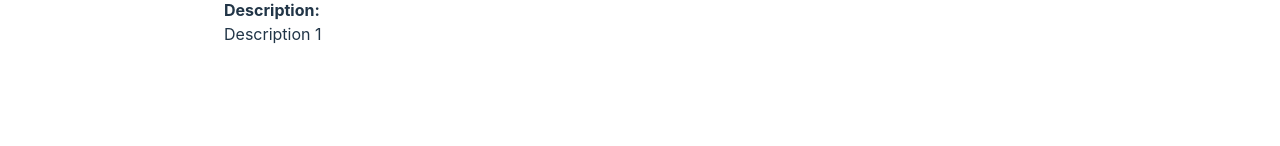
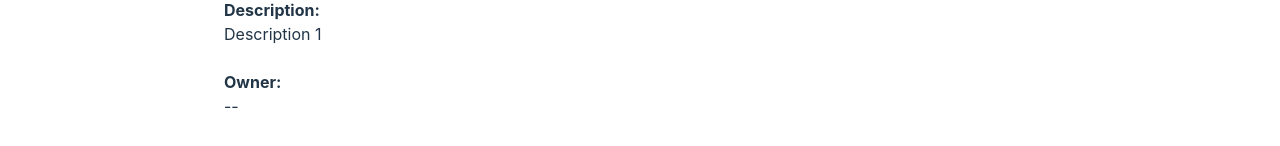
Before and after one commit to eugene-korobka/test-vite-react-stack, a React (Vite) app: page /items/1 in a window 1280 px wide. Shown: the part 256-402 px from the top of the page. Built offline with nearby package versions, Linux system fonts and the light colour scheme; data requests are answered from the project's data file.

Commit message:
fixed ItemViewWidget

```diff
--- a/src/pages/ItemPage/widgets/ItemViewWidget.tsx
+++ b/src/pages/ItemPage/widgets/ItemViewWidget.tsx
@@ -1,11 +1,18 @@
 import { useParams } from 'react-router-dom';
 import { useFetchItemByIdQuery } from 'sharedApi/item.fetchById.api';
+import { useFetchOwnerByIdQuery } from 'sharedApi/owner.fetchById.api';
+import { getOwnerFullName } from 'src/utils/getOwnerFullName';
 
 export const ItemViewWidget = () => {
   const { itemId: routeItemId } = useParams();
   const itemId = Number(routeItemId);
 
   const { data: itemById, isFetching: isFetchingItemById } = useFetchItemByIdQuery({ itemId }, { skip: !itemId });
+
+  const { data: ownerById, isFetching: isFetchingOwnerById } = useFetchOwnerByIdQuery(
+    { ownerId: itemById?.ownerId as number },
+    { skip: !itemId || !itemById?.ownerId },
+  );
 
   if (isFetchingItemById) {
     return <div>Loading...</div>;
@@ -17,6 +24,9 @@ export const ItemViewWidget = () => {
       <div>{itemById?.title}</div>
       <div className="font-bold">Description:</div>
       <div>{itemById?.description}</div>
+      <br />
+      <div className="font-bold">Owner:</div>
+      <div>{isFetchingOwnerById ? 'Loading...' : getOwnerFullName(ownerById)}</div>
     </div>
   );
 };
--- a/src/utils/getOwnerFullName.ts
+++ b/src/utils/getOwnerFullName.ts
@@ -1,5 +1,10 @@
 import { OwnerType } from "sharedTypes/owner.types";
 
-export function getOwnerFullName(owner: OwnerType) {
-  return `${owner.firstName} ${owner.lastName}`;
+export function getOwnerFullName(owner?: OwnerType) {
+  if (owner?.firstName || owner?.lastName) {
+    return `${owner.firstName} ${owner.lastName}`;
+
+  }
+
+  return '--';
 }
```
